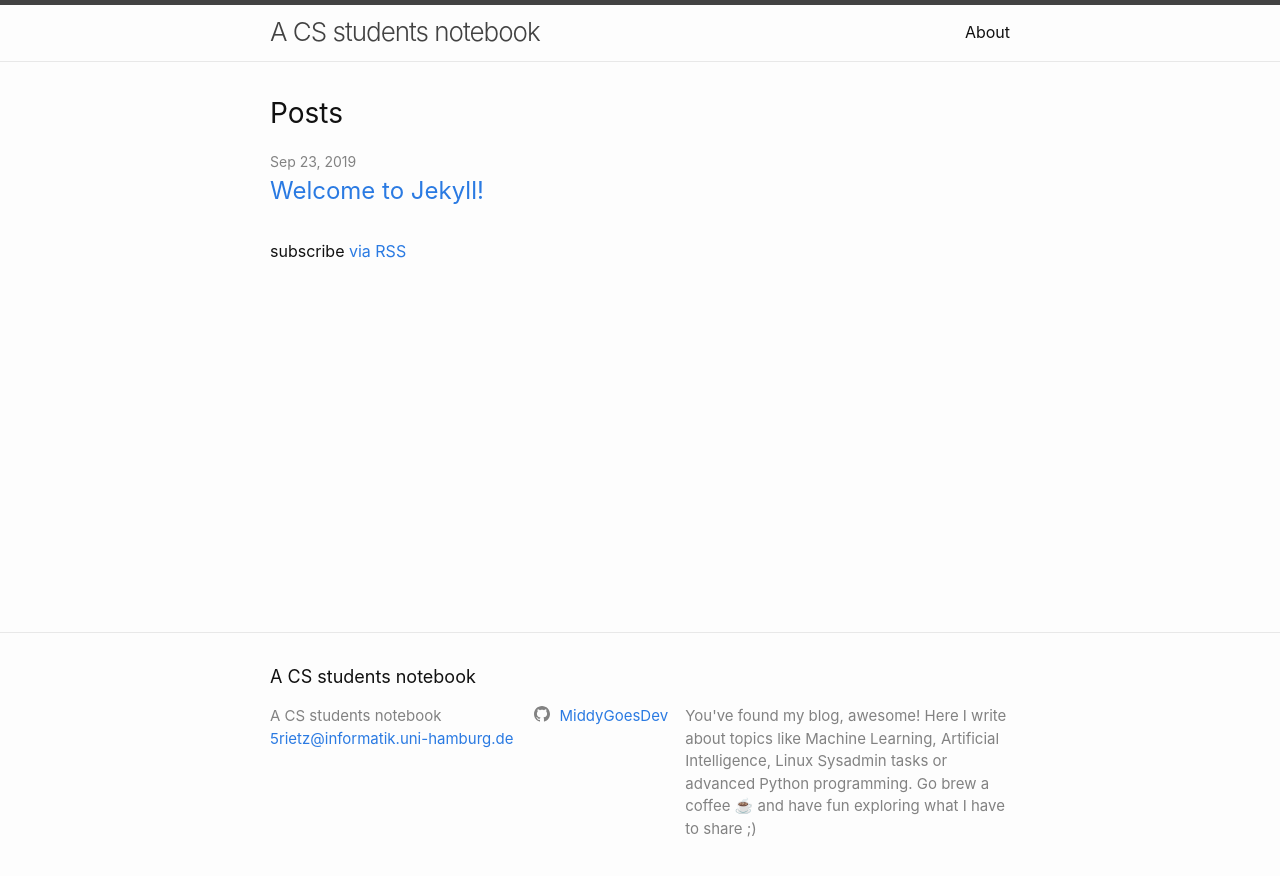
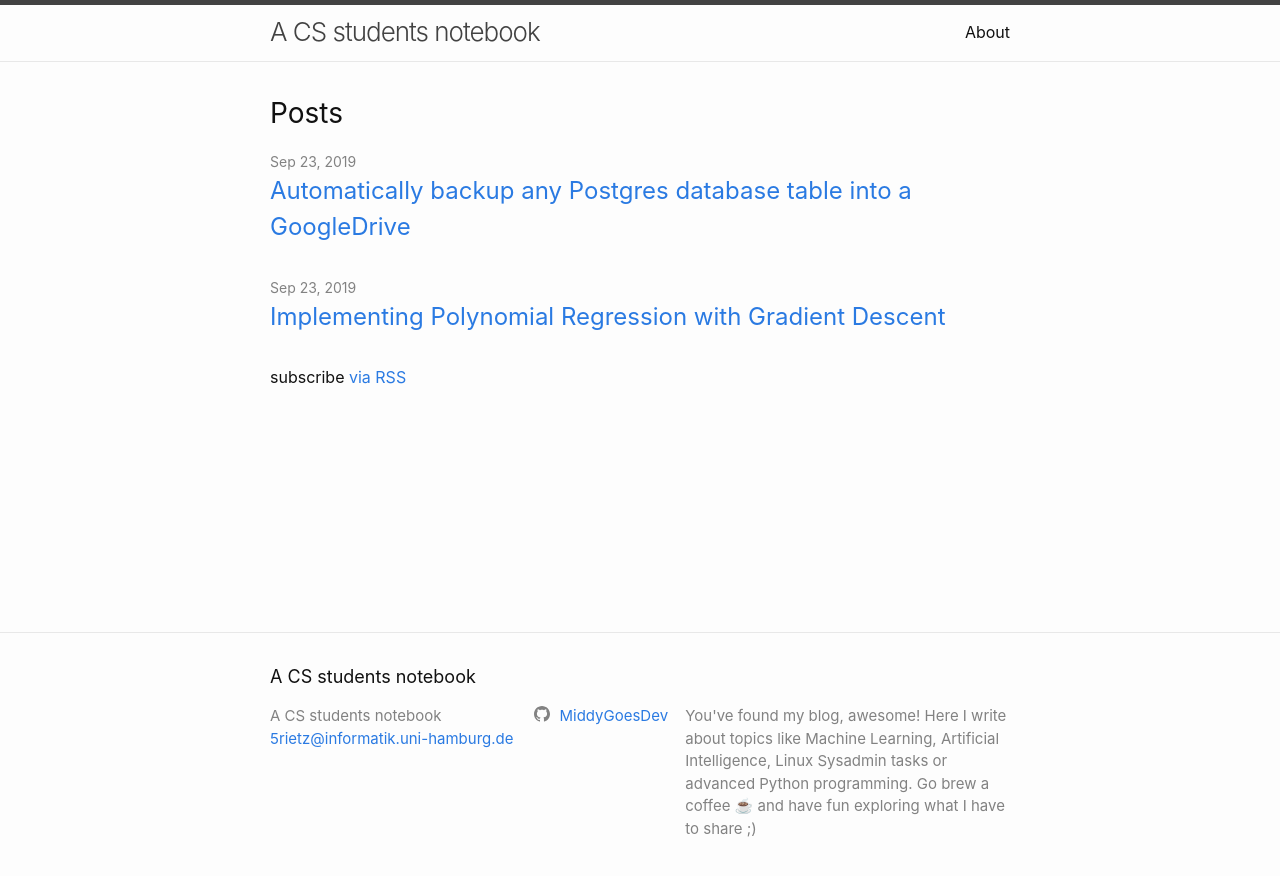
Before and after one commit to frietz58/frietz58.github.io, a Jekyll site: the page built from index.markdown, in a window 1280 px wide. Shown: the top 876 px of the page. Built offline with Jekyll 4.4.1, drawn with Linux system fonts in a browser that asks for light colours; some of the changed lines change nothing that is shown.

Commit message:
add posts with summary an title

```diff
--- a/_posts/2019-09-23-welcome-to-jekyll.markdown
+++ b/_posts/2019-09-23-gradient-descent-polynomial-regression.markdown
@@ -1,8 +1,9 @@
 ---
 layout: post
-title:  "Welcome to Jekyll!"
+title:  "Implementing Polynomial Regression with Gradient Descent"
 date:   2019-09-23 21:57:43 +0200
-categories: jekyll update
+categories: [Python, Machine Learning]
+summary: "Learn how to implement the Gradient Descent Algorithm on a Polynomial Regression example."
 ---
 You’ll find this post in your `_posts` directory. Go ahead and edit it and re-build the site to see your changes. You can rebuild the site in many different ways, but the most common way is to run `jekyll serve`, which launches a web server and auto-regenerates your site when a file is updated.
 
--- /dev/null
+++ b/_posts/2019-09-27-postgres-backup-googledrive.markdown
@@ -0,0 +1,31 @@
+---
+layout: post
+title:  "Automatically backup any Postgres database table into a GoogleDrive"
+date:   2019-09-23 21:57:43 +0200
+categories: [Linux, Python]
+summary: "Learn how you can backup any Postgress database table into a GoogleDrive folder using two small scripts and the crontab."
+
+---
+You’ll find this post in your `_posts` directory. Go ahead and edit it and re-build the site to see your changes. You can rebuild the site in many different ways, but the most common way is to run `jekyll serve`, which launches a web server and auto-regenerates your site when a file is updated.
+
+Jekyll requires blog post files to be named according to the following format:
+
+`YEAR-MONTH-DAY-title.MARKUP`
+
+Where `YEAR` is a four-digit number, `MONTH` and `DAY` are both two-digit numbers, and `MARKUP` is the file extension representing the format used in the file. After that, include the necessary front matter. Take a look at the source for this post to get an idea about how it works.
+
+Jekyll also offers powerful support for code snippets:
+
+{% highlight ruby %}
+def print_hi(name)
+  puts "Hi, #{name}"
+end
+print_hi('Tom')
+#=> prints 'Hi, Tom' to STDOUT.
+{% endhighlight %}
+
+Check out the [Jekyll docs][jekyll-docs] for more info on how to get the most out of Jekyll. File all bugs/feature requests at [Jekyll’s GitHub repo][jekyll-gh]. If you have questions, you can ask them on [Jekyll Talk][jekyll-talk].
+
+[jekyll-docs]: https://jekyllrb.com/docs/home
+[jekyll-gh]:   https://github.com/jekyll/jekyll
+[jekyll-talk]: https://talk.jekyllrb.com/
```
